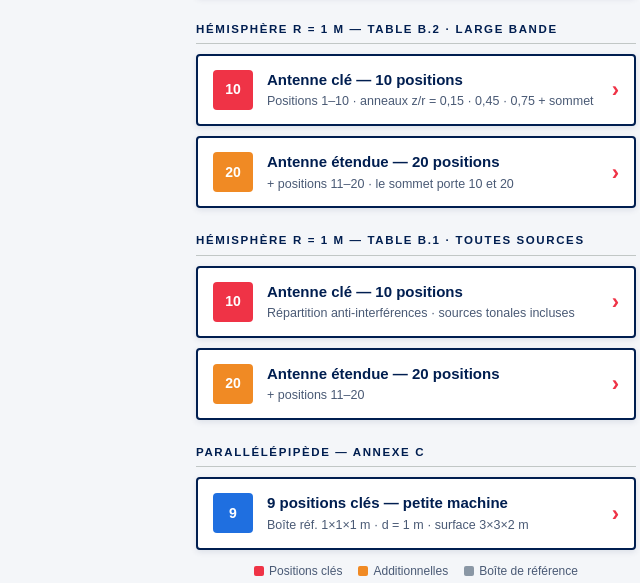
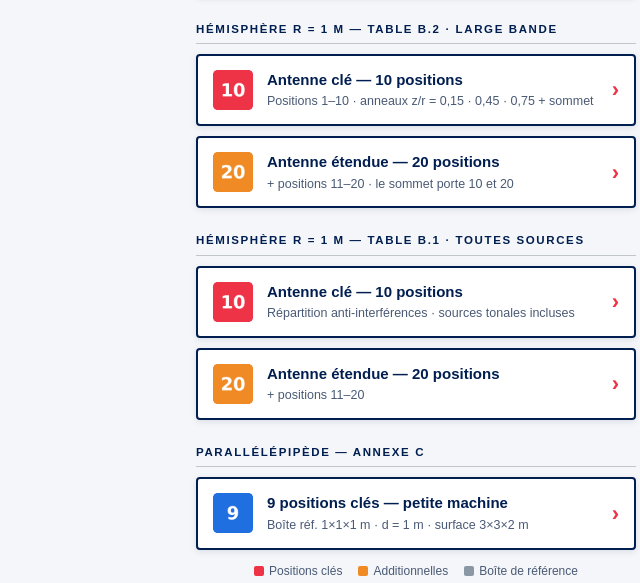
Before and after one commit to ThibautGRAS/3744, a plain HTML site: page index.html in a window 1280 px wide. Shown: the part 311-894 px from the top of the page, 224-864 px from the left. Drawn offline with Linux system fonts and the light colour scheme.

Commit message:
Fix Quick Look : img enfant direct des liens rel=ar (badges)

```diff
--- a/index.html
+++ b/index.html
@@ -53,14 +53,7 @@
     transition:transform .08s ease, box-shadow .08s ease;
   }
   a.cfg:active{transform:translateY(1px); box-shadow:0 1px 3px rgba(0,30,80,.10)}
-  a.cfg .dot{
-    flex:none; width:40px; height:40px; border-radius:4px;
-    display:grid; place-items:center; font-weight:700; font-size:14px;
-    font-variant-numeric:tabular-nums; color:var(--white); background:var(--navy);
-  }
-  a.cfg .dot.key{background:var(--red)}
-  a.cfg .dot.ext{background:var(--chart-orange)}
-  a.cfg .dot.box{background:var(--chart-blue)}
+  a.cfg img.dot{flex:none;width:40px;height:40px;border-radius:4px;display:block}
   a.cfg .txt{flex:1; min-width:0}
   a.cfg .txt strong{display:block; font-size:15px; font-weight:700}
   a.cfg .txt span{display:block; color:#4a5a75; font-size:12.5px; margin-top:1px}
@@ -104,13 +97,13 @@
 
   <h2>Hémisphère r = 1 m — Table B.2 · large bande</h2>
   <a class="cfg" rel="ar" data-base="hemi-b2-10" href="hemi-b2-10.usdz#allowsContentScaling=0">
-    <span class="dot key">10</span>
+    <img class="dot" src="badge-10.png" alt="10">
     <span class="txt"><strong>Antenne clé — 10 positions</strong>
     <span>Positions 1–10 · anneaux z/r = 0,15 · 0,45 · 0,75 + sommet</span></span>
     <span class="go">›</span>
   </a>
   <a class="cfg" rel="ar" data-base="hemi-b2-20" href="hemi-b2-20.usdz#allowsContentScaling=0">
-    <span class="dot ext">20</span>
+    <img class="dot" src="badge-20.png" alt="20">
     <span class="txt"><strong>Antenne étendue — 20 positions</strong>
     <span>+ positions 11–20 · le sommet porte 10 et 20</span></span>
     <span class="go">›</span>
@@ -118,13 +111,13 @@
 
   <h2>Hémisphère r = 1 m — Table B.1 · toutes sources</h2>
   <a class="cfg" rel="ar" data-base="hemi-b1-10" href="hemi-b1-10.usdz#allowsContentScaling=0">
-    <span class="dot key">10</span>
+    <img class="dot" src="badge-10.png" alt="10">
     <span class="txt"><strong>Antenne clé — 10 positions</strong>
     <span>Répartition anti-interférences · sources tonales incluses</span></span>
     <span class="go">›</span>
   </a>
   <a class="cfg" rel="ar" data-base="hemi-b1-20" href="hemi-b1-20.usdz#allowsContentScaling=0">
-    <span class="dot ext">20</span>
+    <img class="dot" src="badge-20.png" alt="20">
     <span class="txt"><strong>Antenne étendue — 20 positions</strong>
     <span>+ positions 11–20</span></span>
     <span class="go">›</span>
@@ -132,7 +125,7 @@
 
   <h2>Parallélépipède — Annexe C</h2>
   <a class="cfg" rel="ar" data-base="para-9" href="para-9.usdz#allowsContentScaling=0">
-    <span class="dot box">9</span>
+    <img class="dot" src="badge-9.png" alt="9">
     <span class="txt"><strong>9 positions clés — petite machine</strong>
     <span>Boîte réf. 1×1×1 m · d = 1 m · surface 3×3×2 m</span></span>
     <span class="go">›</span>
@@ -155,7 +148,7 @@
     <span>Détecté et utilisé automatiquement si l'appareil en dispose (iPhone Pro, iPad Pro) : pose du plan instantanée, ancrage renforcé et occlusion des objets réels. Sur les autres iPhone, le suivi caméra + centrale inertielle reste pleinement fonctionnel.</span>
   </div>
 
-  <p class="warn">Ouvrir dans Safari (iPhone 6s+, sans LiDAR ni marqueur). Coordonnées : ISO 3744:2010, Tables B.1, B.2 et Annexe C.</p>
+  <p class="warn">Ouvrir impérativement dans Safari ou Chrome iOS (pas depuis Teams, Outlook ou LinkedIn : leurs navigateurs intégrés affichent le fichier brut). Coordonnées : ISO 3744:2010, Tables B.1, B.2 et Annexe C.</p>
 </main>
 <script>
 function tog(el){
```
